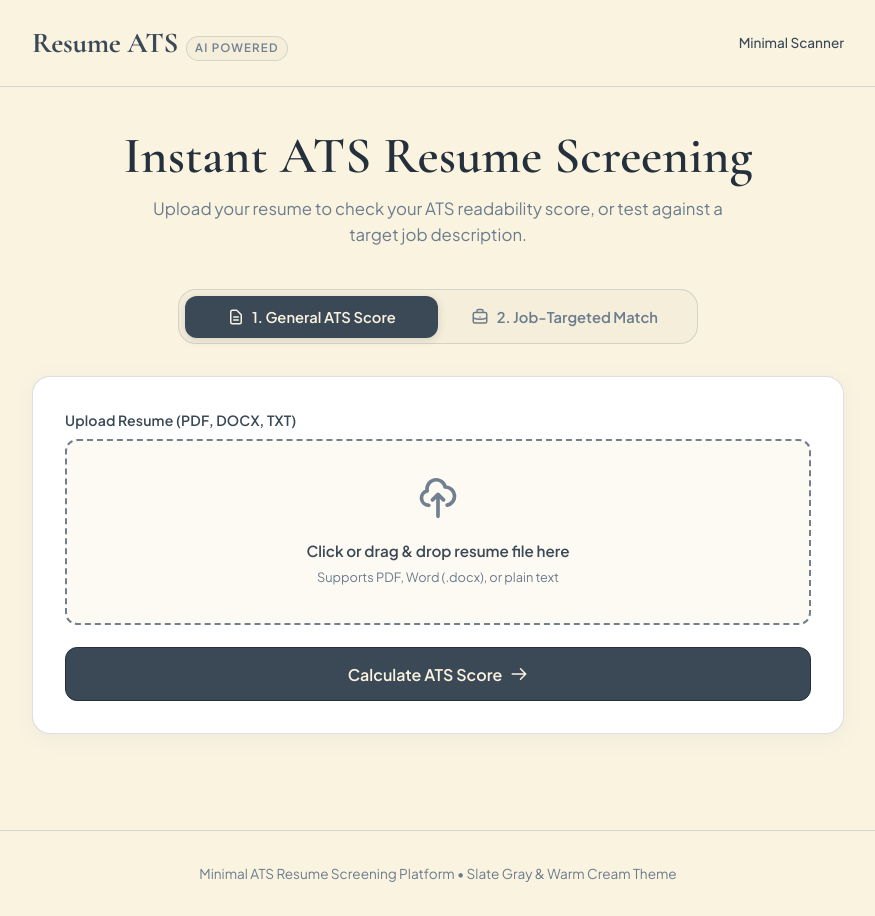
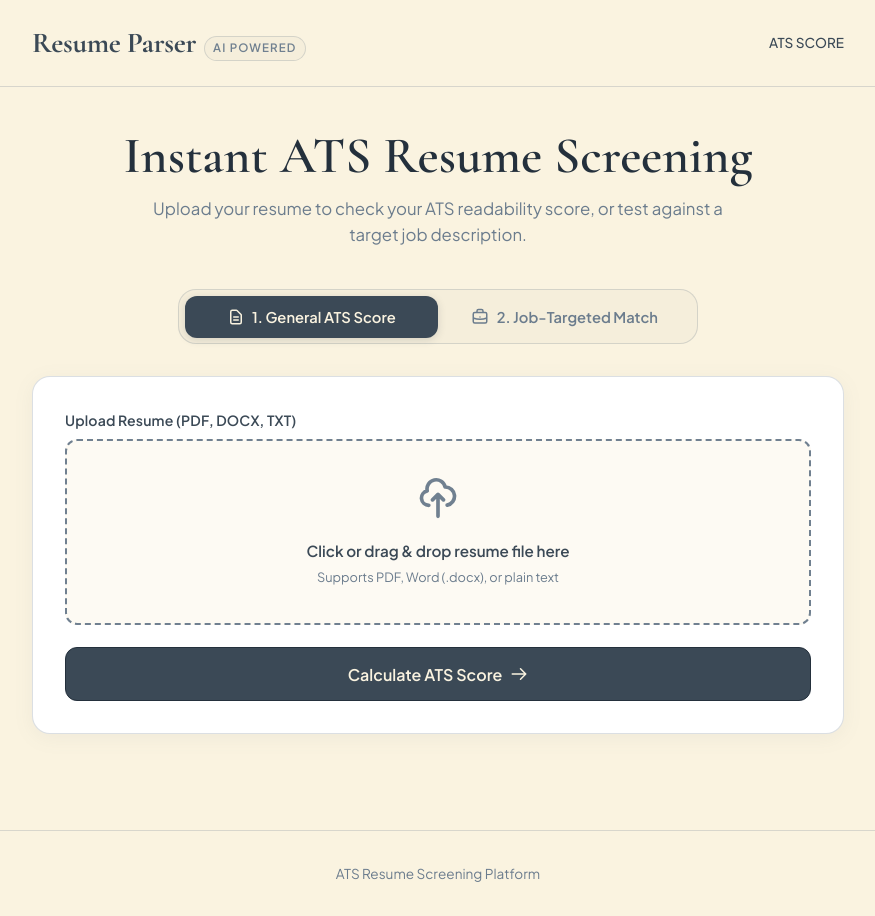
Before and after one commit to vivek9369/Resume_Parser, a Flask app: page / in a window 1280 px wide. Shown: the whole page, without its empty margins (202-1077 px from the left). Run offline with Flask 3, Linux system fonts and the light colour scheme.

Commit message:
Project Completed

```diff
--- a/templates/index.html
+++ b/templates/index.html
@@ -18,10 +18,10 @@
   <header class="header">
     <div class="header-container">
       <a href="/" class="logo">
-        <span class="logo-title">Resume ATS</span>
+        <span class="logo-title">Resume Parser</span>
         <span class="logo-tag">AI Powered</span>
       </a>
-      <span style="font-size: 0.85rem; color: var(--slate-dark); font-weight: 500;">Minimal Scanner</span>
+      <span style="font-size: 0.85rem; color: var(--slate-dark); font-weight: 500;">ATS SCORE</span>
     </div>
   </header>
 
@@ -123,7 +123,7 @@
 
   <!-- Minimal Footer -->
   <footer class="footer">
-    <p>Minimal ATS Resume Screening Platform &bull; Slate Gray &amp; Warm Cream Theme</p>
+    <p>ATS Resume Screening Platform</p>
   </footer>
 
   <script src="{{ url_for('static', filename='js/main.js') }}"></script>
```
